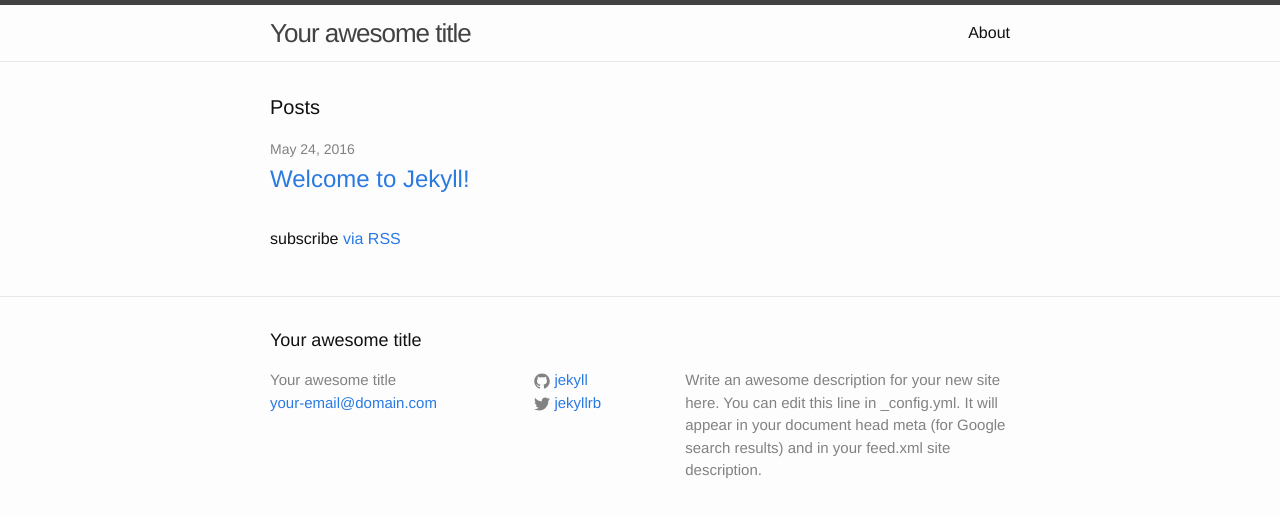
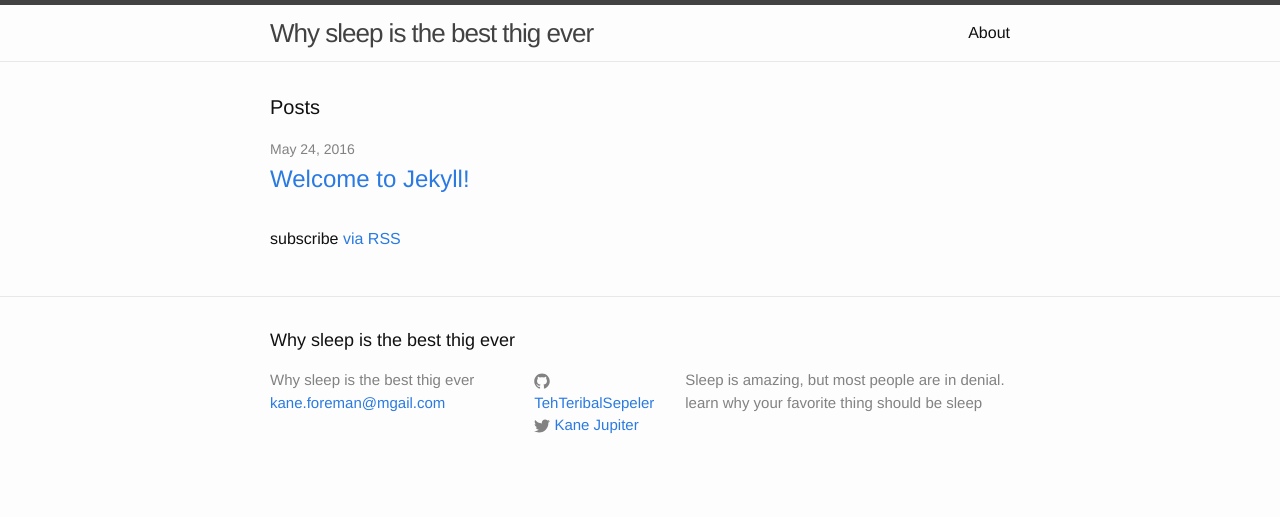
Before and after one commit to TehTeribalSepeler/TehTeribalSepeler.github.io, a Jekyll site: the page built from index.html, in a window 1280 px wide. Shown: the top 517 px of the page. Built offline with Jekyll 4.4.1, drawn with Linux system fonts in a browser that asks for light colours.

Commit message:
Update _config.yml

```diff
--- a/_config.yml
+++ b/_config.yml
@@ -6,16 +6,14 @@
 # 'jekyll serve'. If you change this file, please restart the server process.
 
 # Site settings
-title: Your awesome title
-email: your-email@domain.com
+title: Why sleep is the best thig ever
+email: kane.foreman@mgail.com
 description: > # this means to ignore newlines until "baseurl:"
-  Write an awesome description for your new site here. You can edit this
-  line in _config.yml. It will appear in your document head meta (for
-  Google search results) and in your feed.xml site description.
+      Sleep is amazing, but most people are in denial. learn why your favorite thing should be sleep
 baseurl: "" # the subpath of your site, e.g. /blog
 url: "http://yourdomain.com" # the base hostname & protocol for your site
-twitter_username: jekyllrb
-github_username:  jekyll
+twitter_username: Kane Jupiter
+github_username:  TehTeribalSepeler
 
 # Build settings
 markdown: kramdown
```
